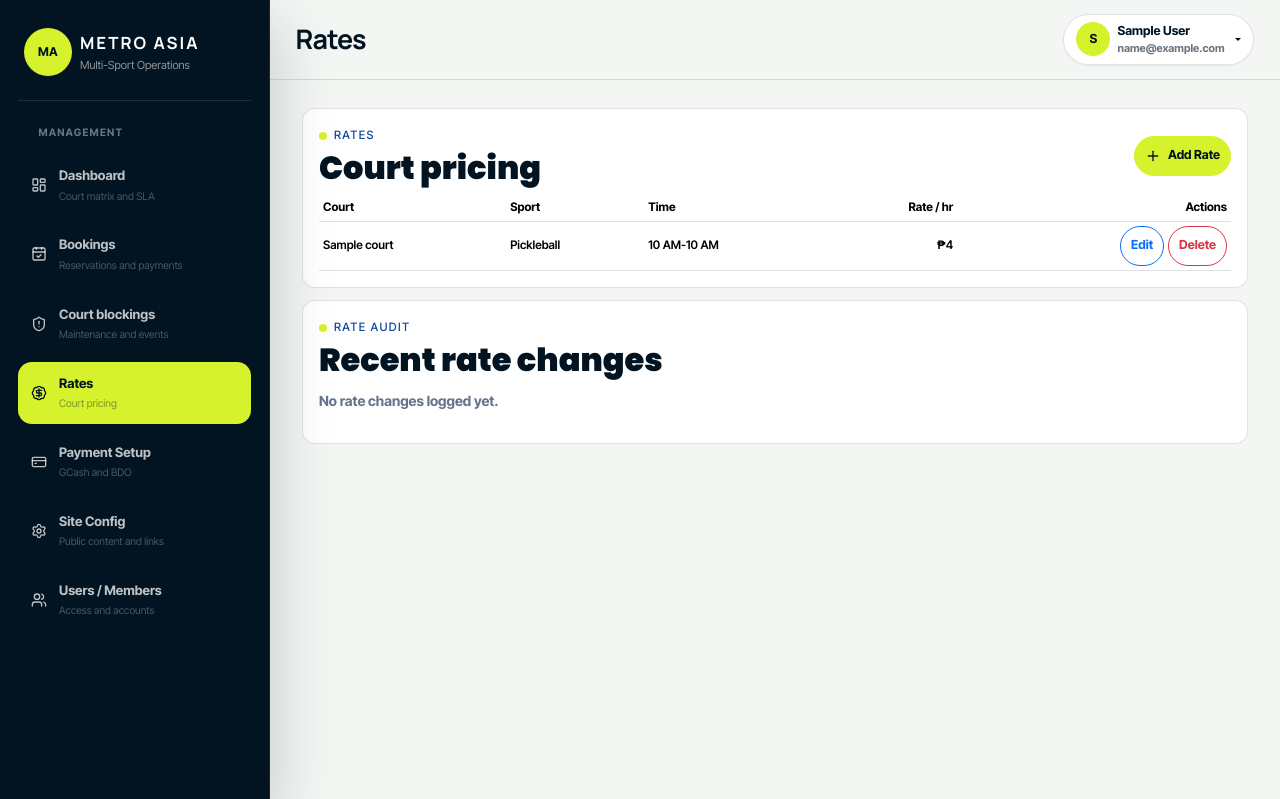
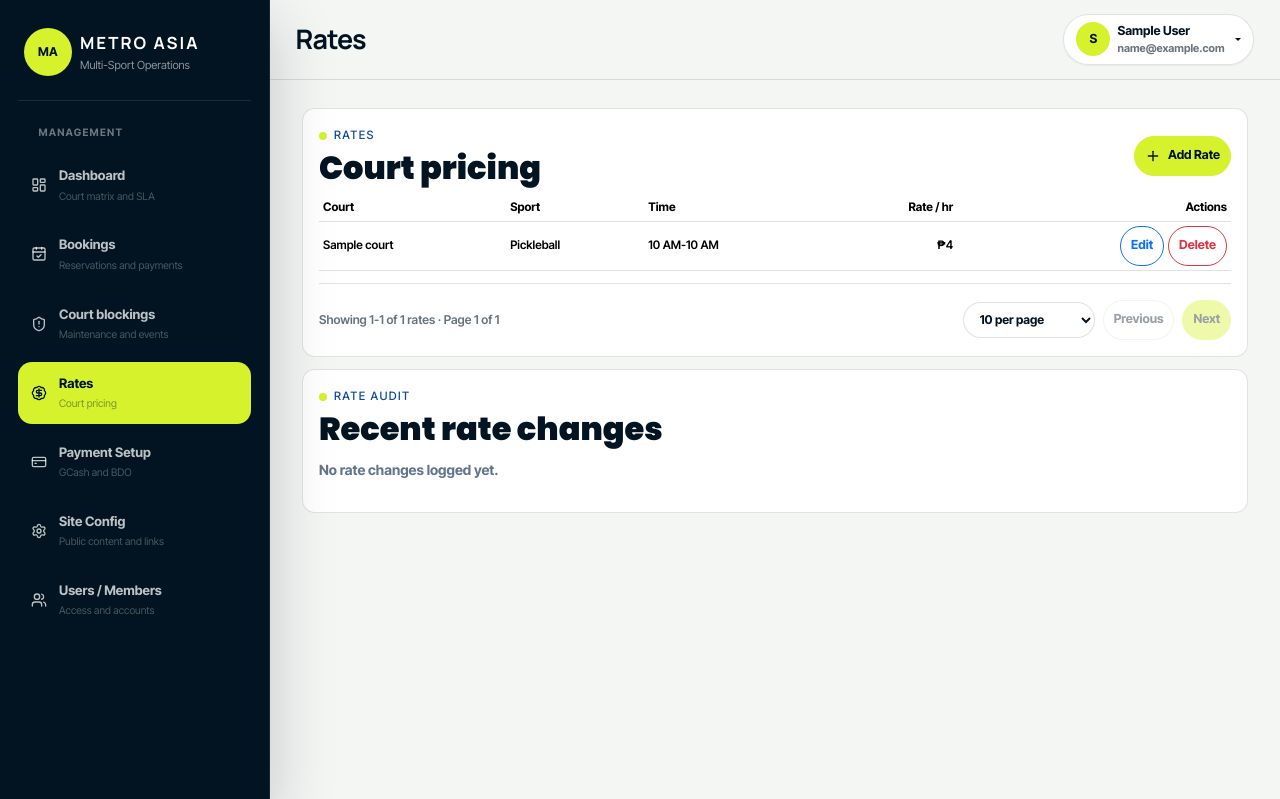
Before and after one commit to jonabellemunsayac/metroasia, a PHP site: page /admin/rates.php in a window 1280 px wide. Shown: the top 799 px of the page. Run offline with PHP 8.4, Linux system fonts and the light colour scheme; the visitor is signed in with stand-in values (Sample User, id 1); tables that the repository leaves empty hold one stand-in row (values such as "Sample post"); data that the repository does not hold is empty.

Commit message:
Added pagination

```diff
--- a/admin/rates.php
+++ b/admin/rates.php
@@ -33,6 +33,42 @@ include __DIR__ . '/../includes/header.php';
                     </tr>
                 </tbody>
             </table>
+        </div>
+
+        <div id="adminRatePagination" class="admin-rate-pagination" hidden>
+            <div class="admin-rate-pagination-inner">
+                <div id="adminRatePageInfo" class="admin-rate-pagination-meta">
+                    Showing rates...
+                </div>
+
+                <div class="admin-rate-pagination-actions">
+                    <select
+                        id="adminRatePageSize"
+                        class="admin-rate-page-size"
+                        aria-label="Rates per page"
+                    >
+                        <option value="10" selected>10 per page</option>
+                        <option value="20">20 per page</option>
+                        <option value="50">50 per page</option>
+                    </select>
+
+                    <button
+                        id="adminRatePrev"
+                        class="btn btn-outline-secondary btn-sm"
+                        type="button"
+                    >
+                        Previous
+                    </button>
+
+                    <button
+                        id="adminRateNext"
+                        class="btn btn-primary btn-sm"
+                        type="button"
+                    >
+                        Next
+                    </button>
+                </div>
+            </div>
         </div>
     </section>
 
--- /dev/null
+++ b/assets/js/admin-rates-pagination.js
@@ -0,0 +1,100 @@
+(() => {
+    const tbody = document.getElementById('adminRateSummary');
+    const pager = document.getElementById('adminRatePagination');
+    const pageInfo = document.getElementById('adminRatePageInfo');
+    const prevButton = document.getElementById('adminRatePrev');
+    const nextButton = document.getElementById('adminRateNext');
+    const pageSizeSelect = document.getElementById('adminRatePageSize');
+
+    if (!tbody || !pager || !pageInfo || !prevButton || !nextButton || !pageSizeSelect) {
+        return;
+    }
+
+    let currentPage = 1;
+    let pageSize = Number(pageSizeSelect.value) || 10;
+    let refreshTimer = null;
+
+    function rateRows() {
+        return [...tbody.children].filter(row => row.tagName === 'TR');
+    }
+
+    function isPlaceholderRow(row) {
+        const cells = row.querySelectorAll('td');
+        return cells.length === 1 && Number(cells[0].getAttribute('colspan') || 0) >= 5;
+    }
+
+    function renderPagination() {
+        const rows = rateRows();
+
+        // Keep loading / empty-state rows visible and hide pagination.
+        if (rows.length === 0 || (rows.length === 1 && isPlaceholderRow(rows[0]))) {
+            rows.forEach(row => {
+                row.hidden = false;
+            });
+            pager.hidden = true;
+            return;
+        }
+
+        pager.hidden = false;
+
+        const totalRows = rows.length;
+        const totalPages = Math.max(1, Math.ceil(totalRows / pageSize));
+
+        if (currentPage > totalPages) {
+            currentPage = totalPages;
+        }
+
+        if (currentPage < 1) {
+            currentPage = 1;
+        }
+
+        const startIndex = (currentPage - 1) * pageSize;
+        const endIndex = Math.min(startIndex + pageSize, totalRows);
+
+        rows.forEach((row, index) => {
+            row.hidden = index < startIndex || index >= endIndex;
+        });
+
+        pageInfo.textContent =
+            `Showing ${startIndex + 1}-${endIndex} of ${totalRows} rates · Page ${currentPage} of ${totalPages}`;
+
+        prevButton.disabled = currentPage <= 1;
+        nextButton.disabled = currentPage >= totalPages;
+    }
+
+    prevButton.addEventListener('click', () => {
+        if (currentPage <= 1) return;
+        currentPage -= 1;
+        renderPagination();
+    });
+
+    nextButton.addEventListener('click', () => {
+        const totalPages = Math.max(1, Math.ceil(rateRows().length / pageSize));
+        if (currentPage >= totalPages) return;
+        currentPage += 1;
+        renderPagination();
+    });
+
+    pageSizeSelect.addEventListener('change', () => {
+        pageSize = Number(pageSizeSelect.value) || 10;
+        currentPage = 1;
+        renderPagination();
+    });
+
+    // app.js rebuilds adminRateSummary after load/save/update.
+    // Observe the tbody so pagination is reapplied automatically.
+    const observer = new MutationObserver(() => {
+        clearTimeout(refreshTimer);
+        refreshTimer = setTimeout(() => {
+            const totalPages = Math.max(1, Math.ceil(rateRows().length / pageSize));
+            if (currentPage > totalPages) currentPage = totalPages;
+            renderPagination();
+        }, 0);
+    });
+
+    observer.observe(tbody, {
+        childList: true
+    });
+
+    renderPagination();
+})();
--- a/assets/js/app.js
+++ b/assets/js/app.js
@@ -123,10 +123,24 @@ function escapeHtml(value) {
 }
 
 function resourceUrl(path) {
-    const value = String(path || '');
-    if (!value) return '';
-    if (/^(https?:)?\/\//.test(value) || value.startsWith('data:')) return value;
-    return `${rootUrl}${value.replace(/^\/+/, '')}`;
+    const value = String(path || '').trim();
+
+    if (!value) {
+        return '';
+    }
+
+    // Already an absolute URL or data URL
+    if (
+        /^(https?:)?\/\//.test(value) ||
+        value.startsWith('data:')
+    ) {
+        return value;
+    }
+
+    const cleanRoot = String(rootUrl || '').replace(/\/+$/, '');
+    const cleanPath = value.replace(/^\/+/, '');
+
+    return `${cleanRoot}/${cleanPath}`;
 }
 
 function isActiveReservation(status) {
--- /dev/null
+++ b/assets/themes/metro/admin-rates-pagination.css
@@ -0,0 +1,64 @@
+/* Rates pagination */
+
+.admin-rate-pagination {
+    padding-top: 16px;
+    margin-top: 12px;
+    border-top: 1px solid var(--admin-line, rgba(2,20,33,.12));
+}
+
+.admin-rate-pagination-inner {
+    display: flex;
+    align-items: center;
+    justify-content: space-between;
+    gap: 16px;
+    flex-wrap: wrap;
+}
+
+.admin-rate-pagination-meta {
+    color: var(--admin-muted, #66737b);
+    font-size: .76rem;
+    font-weight: 600;
+}
+
+.admin-rate-pagination-actions {
+    display: flex;
+    align-items: center;
+    gap: 8px;
+    flex-wrap: wrap;
+}
+
+.admin-rate-page-size {
+    min-height: 36px;
+    padding: 6px 30px 6px 12px;
+    border: 1px solid var(--admin-line, rgba(2,20,33,.12));
+    border-radius: 999px;
+    background-color: #fff;
+    color: var(--admin-ink, #021421);
+    font-size: .76rem;
+    font-weight: 700;
+}
+
+.admin-rate-pagination .btn:disabled {
+    opacity: .4;
+    cursor: not-allowed;
+}
+
+@media (max-width: 575.98px) {
+    .admin-rate-pagination-inner {
+        align-items: stretch;
+        flex-direction: column;
+    }
+
+    .admin-rate-pagination-actions {
+        width: 100%;
+    }
+
+    .admin-rate-pagination-actions .btn {
+        flex: 1 1 0;
+    }
+
+    .admin-rate-page-size {
+        flex: 1 1 100%;
+        width: 100%;
+    }
+}
--- a/includes/footer.php
+++ b/includes/footer.php
@@ -100,6 +100,14 @@ if ($useAdminShell):
     src="<?php echo htmlspecialchars(app_url('assets/js/app.js')); ?>?v=<?php echo htmlspecialchars($assetVersion); ?>"
 ></script>
 
+<?php if (($active ?? '') === 'admin-rates'): ?>
+<script
+    src="<?php echo htmlspecialchars(
+        app_url('assets/js/admin-rates-pagination.js')
+    ); ?>?v=<?php echo htmlspecialchars($assetVersion); ?>"
+></script>
+<?php endif; ?>
+
 <?php if (($active ?? '') === 'home'): ?>
 <script src="<?php echo htmlspecialchars(app_url('assets/js/amenities-gallery.js')); ?>?v=<?php echo htmlspecialchars($assetVersion); ?>"></script>
 <?php endif; ?>
--- a/includes/header.php
+++ b/includes/header.php
@@ -6,7 +6,7 @@ $appBrand = 'Metro Asia';
 $appTitle = '';
 $pageTitle = $pageTitle ?? $appTitle;
 $active = $active ?? 'home';
-$assetVersion = $assetVersion ?? '3.0.23';
+$assetVersion = $assetVersion ?? '3.0.24';
 $themeName = $themeName ?? 'metro';
 $currentAdmin = current_admin();
 $currentMember = current_member();
@@ -61,6 +61,17 @@ $memberCtaHref = app_url($currentMember ? 'ui/member.php' : 'ui/member-login.php
             app_url('assets/themes/metro/admin-theme.css')
         ); ?>?v=<?php echo htmlspecialchars($assetVersion); ?>"
     >
+
+        <?php if (($active ?? '') === 'admin-rates'): ?>
+        <link
+            rel="stylesheet"
+            href="<?php echo htmlspecialchars(
+                app_url('assets/themes/metro/admin-rates-pagination.css')
+            ); ?>?v=<?php echo htmlspecialchars($assetVersion); ?>"
+        >
+        <?php endif; ?>
+
+
     <?php endif; ?>
 
     <link
```
